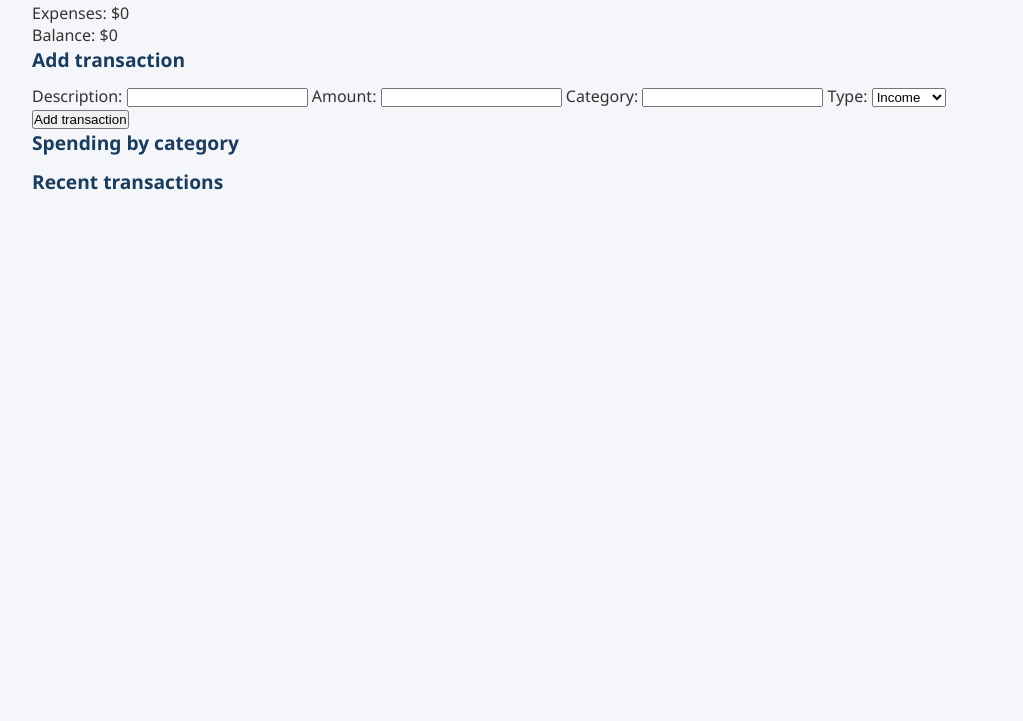
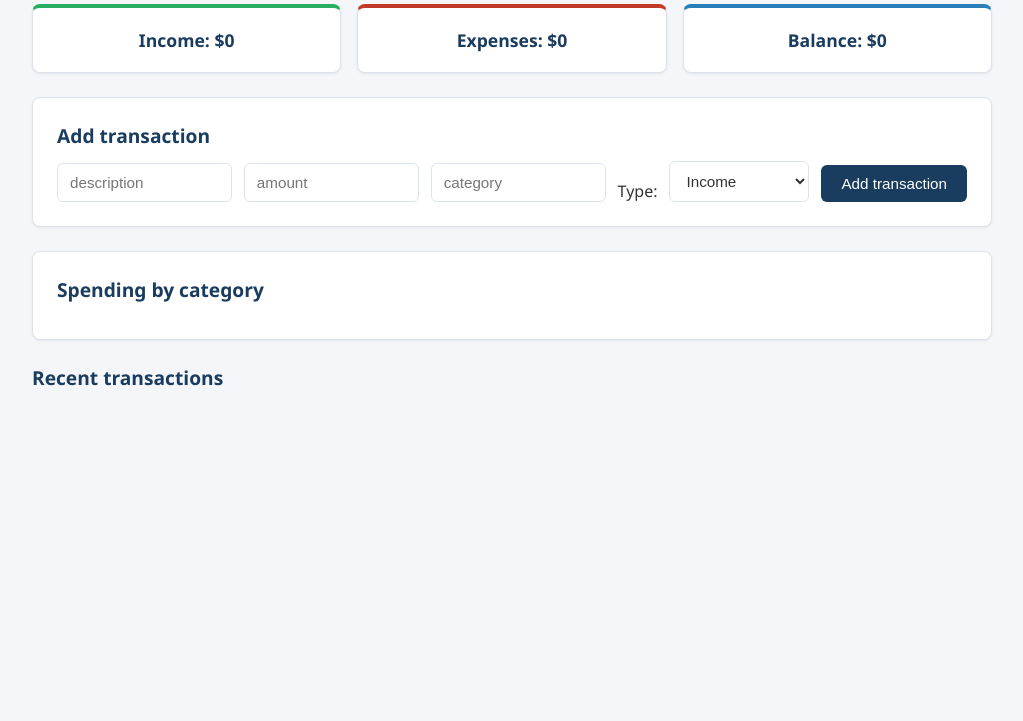
Before and after one commit to JaviesCanales/FinanceTrackerAPI, a plain HTML site: page Frontend/index.html in a window 1280 px wide. Shown: the part 79-800 px from the top of the page, without its empty margins (128-1151 px from the left). Drawn offline with Linux system fonts and the light colour scheme; no server answers.

Commit message:
Add CSS styling for transaction cards, buttons, dropdown selector, and dynamic balance color

```diff
--- a/Frontend/app.js
+++ b/Frontend/app.js
@@ -9,7 +9,7 @@ form.addEventListener("submit", (event) => {
 
     const description = document.getElementById("description").value;
     const amount = Number(document.getElementById("amount").value);
-    const category = document.getElementById("category").value;
+    const category = capitalize(document.getElementById("category").value);
     const type = document.getElementById("type").value;
     const transaction = {
         description,
@@ -38,7 +38,7 @@ function renderTransactions() {
 
     transactions.forEach((t) => {
         const li = document.createElement("li");
-        li.textContent = `${t.description} - $${t.amount} - ${t.category} (${t.type})`;
+        li.textContent = `${capitalize(t.description)} - $${t.amount} - ${capitalize(t.category)} (${t.type})`;
 
         const deleteBtn = document.createElement("button");
         deleteBtn.textContent = "Delete";
@@ -92,25 +92,25 @@ function renderTransactions() {
             });
         });
 
+        li.appendChild(editBtn);
         li.appendChild(deleteBtn);
-        li.appendChild(editBtn);
         transactionList.appendChild(li);
     });
     let income = 0;
     let expense = 0;
     let categoryTotal = {};
     transactions.forEach((t) => {
-        if (t.type.toLowerCase() === "income"){
+        if (t.type.toLowerCase() === "income") {
             income += t.amount;
         }
-        else{
+        if (t.type.toLowerCase() === "expense") {
             expense += t.amount;
+
+            if (!categoryTotal[capitalize(t.category)]) {
+                categoryTotal[capitalize(t.category)] = 0;
+            }
+            categoryTotal[capitalize(t.category)] += t.amount;
         }
-
-        if (!categoryTotal[t.category]) {
-            categoryTotal[t.category] = 0;
-        }
-        categoryTotal[t.category] += t.amount;
     });
 
     const balance = income - expense;
@@ -125,6 +125,9 @@ function renderTransactions() {
     document.getElementById("total-income").textContent = `Income: $${income.toFixed(2)}`;
     document.getElementById("total-expense").textContent = `Expense: $${expense.toFixed(2)}`;
     document.getElementById("total-balance").textContent = `Balance: $${balance.toFixed(2)}`;
+
+    const balanceEl = document.getElementById("total-balance");
+    balanceEl.style.color = balance < 0 ? "#c0392b" : "#1a3c5e";
 }
 
 function loadTransactions() {
@@ -137,6 +140,10 @@ function loadTransactions() {
     });
 }
 
+function capitalize(str) {
+    return str[0].toUpperCase() + str.slice(1);
+}
+
 
 
 loadTransactions();
--- a/Frontend/index.html
+++ b/Frontend/index.html
@@ -21,28 +21,29 @@
         <section id="add-transaction">
             <h2>Add transaction</h2>
             <form id="transaction-form">
-                <label for="description">Description:</label>
+
                 <input
                 type="text"
                 id="description"
                 name="description"
+                placeholder="description"
                 required
                 >
 
-                <label for="amount">Amount:</label>
                 <input
                 type="number"
                 id="amount"
                 name="amount"
+                placeholder="amount"
                 step="0.01"
                 required
                 >
 
-                <label for="category">Category:</label>
                 <input
                 type="text"
                 id="category"
                 name="category"
+                placeholder="category"
                 required
                 >
 
--- a/Frontend/styles.css
+++ b/Frontend/styles.css
@@ -53,3 +53,125 @@ h2 {
     font-size: 0.85rem;
     padding: 8px 16px;
 }
+
+#transaction-list button:first-of-type {
+    background-color: #e8f0fe;
+    color: #1a3c5e;
+}
+
+#transaction-list button:last-of-type {
+    background-color: #fdecea;
+    color: #c0392b;
+}
+
+#transaction-list button:hover {
+    opacity: 0.85;
+    cursor: pointer;
+}
+
+#stats {
+    display: flex;
+    gap: 16px;
+    margin: 24px 0;
+}
+
+#stats div {
+    flex: 1;
+    background-color: #ffffff;
+    border-left: 1px solid #dde3ec;
+    border-right: 1px solid #dde3ec;
+    border-bottom: 1px solid #dde3ec;
+    border-radius: 8px;
+    padding: 20px;
+    text-align: center;
+    box-shadow: 0 1px 3px rgba(0, 0, 0, 0.07);
+    font-size: 1.1rem;
+    font-weight: bold;
+    color: #1a3c5e;
+}
+
+#total-income {
+    border-top: 4px solid #27ae60;
+}
+
+#total-expense {
+    border-top: 4px solid #c0392b;
+}
+
+#total-balance {
+    border-top: 4px solid #2980b9;
+}
+
+#add-transaction {
+    background-color: #ffffff;
+    border: 1px solid #dde3ec;
+    border-radius: 8px;
+    padding: 24px;
+    margin-bottom: 24px;
+    box-shadow: 0 1px 3px rgba(0, 0, 0, 0.07);
+}
+
+#transaction-form {
+    display: flex;
+    flex-wrap: wrap;
+    gap: 12px;
+    align-items: flex-end;
+}
+
+#transaction-form input,
+#transaction-form select {
+    padding: 10px 12px;
+    border: 1px solid #dde3ec;
+    border-radius: 6px;
+    font-size: 0.95rem;
+    flex: 1;
+    min-width: 140px;
+    color: #333333;
+}
+
+#transaction-form button[type="submit"] {
+    padding: 10px 20px;
+    background-color: #1a3c5e;
+    color: #ffffff;
+    border: none;
+    border-radius: 6px;
+    font-size: 0.95rem;
+    cursor: pointer;
+}
+
+#transaction-form button[type="submit"]:hover {
+    background-color: #16324f;
+}
+
+#transaction-form select {
+    background-color: #ffffff;
+    color: #333333;
+    max-width: fit-content;
+}
+
+#category-breakdown {
+    background-color: #ffffff;
+    border: 1px solid #dde3ec;
+    border-radius: 8px;
+    padding: 24px;
+    margin-bottom: 24px;
+    box-shadow: 0 1px 3px rgba(0, 0, 0, 0.07);
+}
+
+#category-list {
+    list-style: none;
+    display: flex;
+    flex-direction: column;
+    gap: 8px;
+    margin-top: 8px;
+}
+
+#category-list li {
+    display: flex;
+    justify-content: space-between;
+    padding: 10px 14px;
+    background-color: #f4f6f9;
+    border-radius: 6px;
+    font-size: 0.95;
+    color: #333333;
+}
```
Also changed, not shown: 1 other file.
